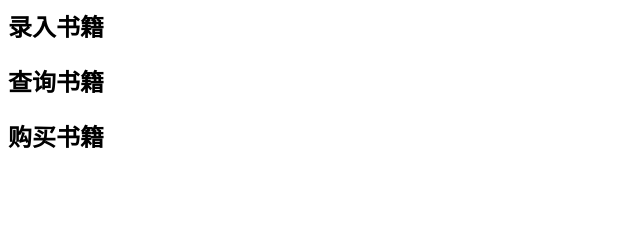
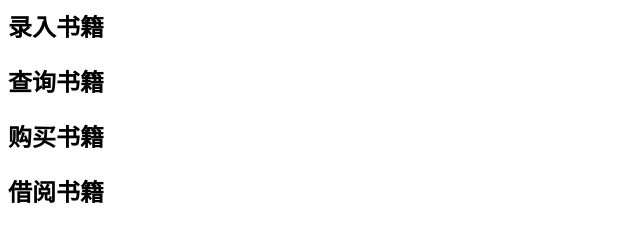
Before and after one commit to wnaghan9857/book, a plain HTML site: page index.html in a window 1280 px wide. Shown: the whole page, without its empty margins (0-640 px from the left). Drawn offline with Linux system fonts and the light colour scheme.

Commit message:
借阅书籍功能开发50%

```diff
--- a/index.html
+++ b/index.html
@@ -1,3 +1,4 @@
 <h2>录入书籍</h2>
 <h2>查询书籍</h2>
 <h2>购买书籍</h2>
+<h2>借阅书籍</h2>
```
